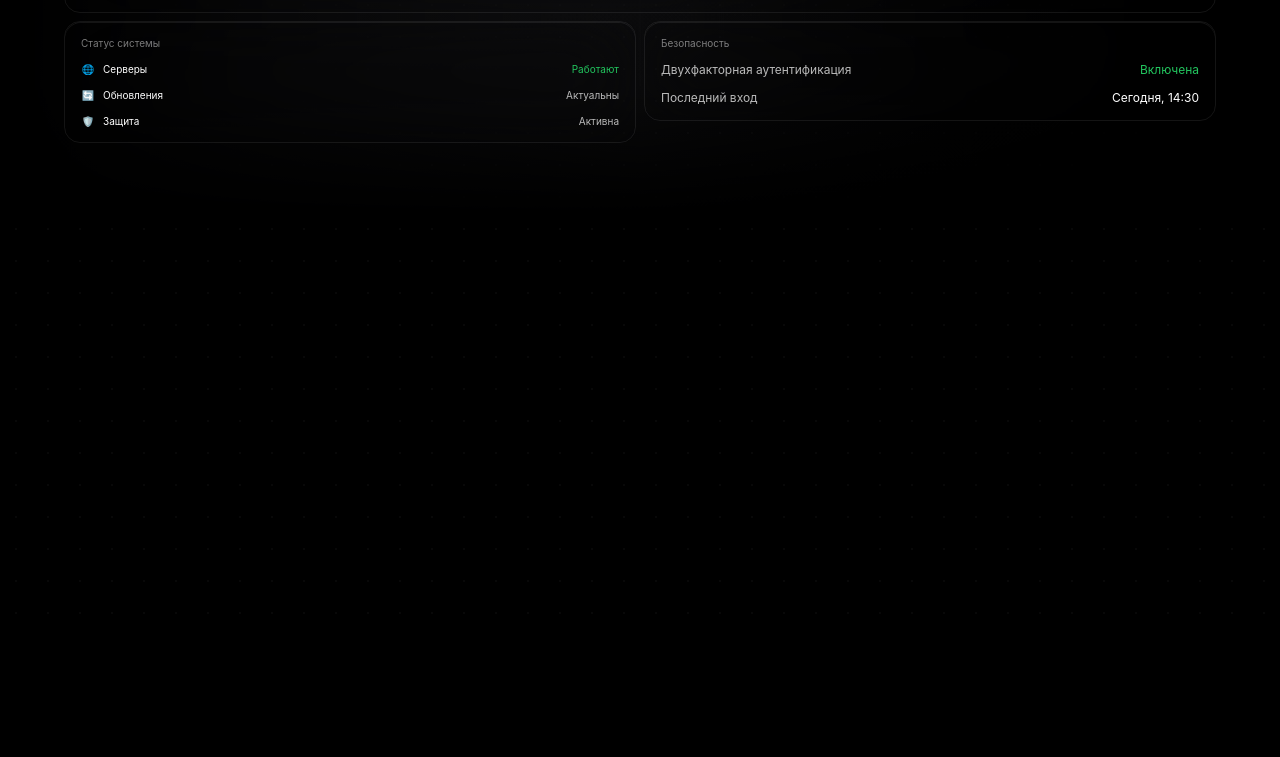
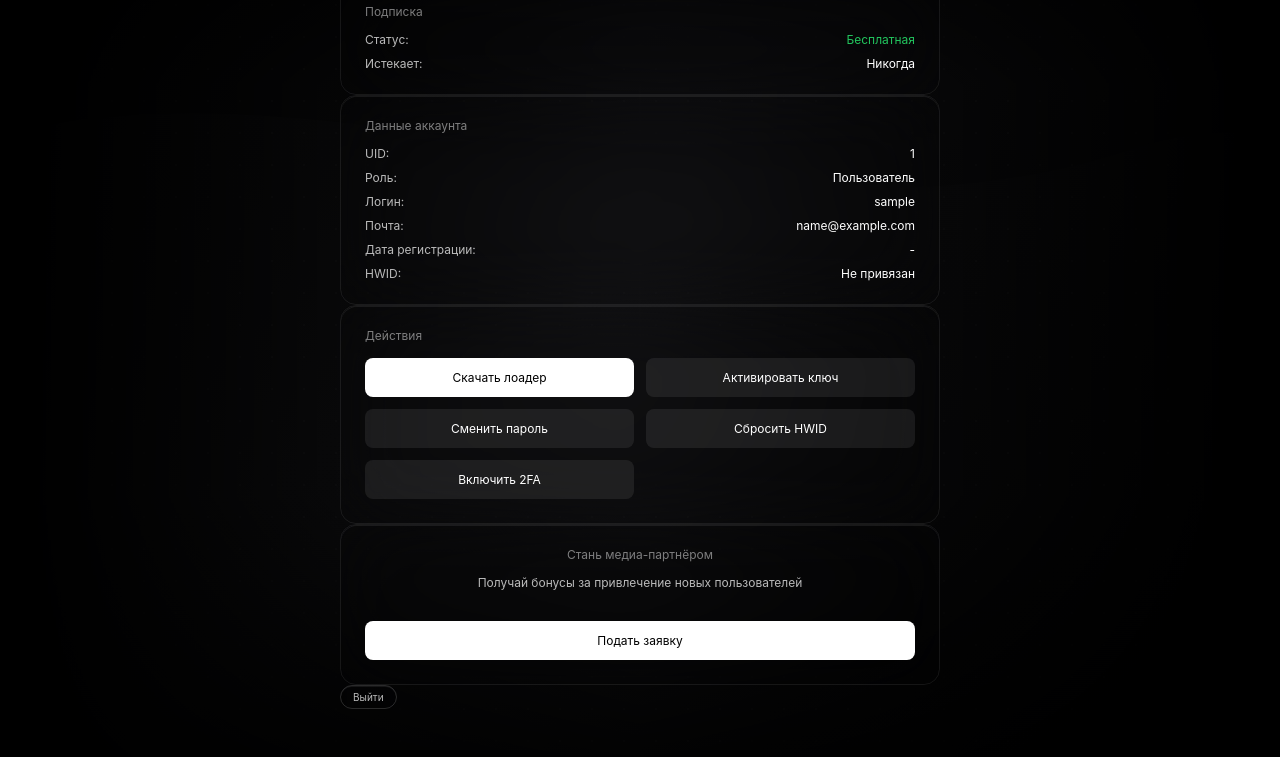
Before and after one commit to torusternal/pitchdlc2, a website: page docs/profile.html in a window 1280 px wide. Shown: the part 171-928 px from the top of the page. Before the commit the page ends 800 px from the top, so only its background shows below. Drawn offline with Linux system fonts and the light colour scheme; sample sign-in values are in the browser's storage.

Commit message:
Redesign profile page according to new design

```diff
--- a/docs/profile.html
+++ b/docs/profile.html
@@ -46,8 +46,8 @@
     </nav>
   </div>
 
-  <!-- Dashboard Section -->
-  <section class="dash-section">
+  <!-- Profile Section -->
+  <section class="profile-section">
     <div class="auth-bg">
       <svg id="auth-ribbons" viewBox="0 0 1440 885" preserveAspectRatio="none">
         <defs>
@@ -59,67 +59,75 @@
         <path fill="url(#authGrad1)" d="M0,300 C400,200 800,400 1200,300 C1400,250 1440,350 1440,350 L1440,885 L0,885 Z" opacity="0.5"/>
       </svg>
     </div>
-    <div class="dash-content">
-      <!-- Profile Card -->
-      <div class="glass-card dash-profile">
-        <div class="dash-profile-left">
-          <div class="dash-avatar" id="userAvatar" onclick="changeAvatar()" style="background: linear-gradient(135deg, #667eea 0%, #764ba2 100%); cursor: pointer; position: relative;">
-            <div style="position: absolute; bottom: 0; right: 0; width: 24px; height: 24px; background: #4facfe; border-radius: 50%; display: flex; align-items: center; justify-content: center; font-size: 12px;">📷</div>
+    <div class="profile-content">
+      <h1 class="profile-title">Аккаунт</h1>
+
+      <!-- Subscription Card -->
+      <div class="glass-card profile-card">
+        <h2 class="card-title">Подписка</h2>
+        <div class="subscription-info">
+          <div class="sub-status">
+            <span class="sub-label">Статус:</span>
+            <span class="sub-value free">Бесплатная</span>
           </div>
-          <input type="file" id="avatarInput" accept="image/*" style="display: none;" onchange="handleAvatarChange(this)">
-          <div class="dash-user-text">
-            <span class="dash-username">User123</span>
+          <div class="sub-expiry">
+            <span class="sub-label">Истекает:</span>
+            <span class="sub-value">Никогда</span>
           </div>
-        </div>
-        <div class="dash-profile-stats">
-          <a href="index.html" class="btn btn-ghost" onclick="logout()">Выйти</a>
         </div>
       </div>
 
-      <div class="dash-columns">
-        <!-- Left Column -->
-        <div class="dash-col">
-          <!-- Status Card -->
-          <div class="glass-card dash-card">
-            <span class="dash-card-label">Статус системы</span>
-            <div class="dash-card-body">
-              <div class="dash-row">
-                <span class="dash-row-icon">🌐</span>
-                <span class="dash-row-text">Серверы</span>
-                <span class="dash-row-status online">Работают</span>
-              </div>
-              <div class="dash-row">
-                <span class="dash-row-icon">🔄</span>
-                <span class="dash-row-text">Обновления</span>
-                <span class="dash-row-val">Актуальны</span>
-              </div>
-              <div class="dash-row">
-                <span class="dash-row-icon">🛡️</span>
-                <span class="dash-row-text">Защита</span>
-                <span class="dash-row-val">Активна</span>
-              </div>
-            </div>
+      <!-- Account Data Card -->
+      <div class="glass-card profile-card">
+        <h2 class="card-title">Данные аккаунта</h2>
+        <div class="account-data">
+          <div class="data-row">
+            <span class="data-label">UID:</span>
+            <span class="data-value" id="userUid">-</span>
           </div>
-        </div>
-
-        <!-- Right Column -->
-        <div class="dash-col">
-          <!-- Security Card -->
-          <div class="glass-card dash-card">
-            <span class="dash-card-label">Безопасность</span>
-            <div class="dash-card-body">
-              <div class="dash-info-row">
-                <span>Двухфакторная аутентификация</span>
-                <span style="color: #22c55e;">Включена</span>
-              </div>
-              <div class="dash-info-row">
-                <span>Последний вход</span>
-                <span>Сегодня, 14:30</span>
-              </div>
-            </div>
+          <div class="data-row">
+            <span class="data-label">Роль:</span>
+            <span class="data-value" id="userRole">Пользователь</span>
+          </div>
+          <div class="data-row">
+            <span class="data-label">Логин:</span>
+            <span class="data-value" id="userLogin">-</span>
+          </div>
+          <div class="data-row">
+            <span class="data-label">Почта:</span>
+            <span class="data-value" id="userEmail">-</span>
+          </div>
+          <div class="data-row">
+            <span class="data-label">Дата регистрации:</span>
+            <span class="data-value" id="userRegDate">-</span>
+          </div>
+          <div class="data-row">
+            <span class="data-label">HWID:</span>
+            <span class="data-value" id="userHwid">Не привязан</span>
           </div>
         </div>
       </div>
+
+      <!-- Actions Card -->
+      <div class="glass-card profile-card">
+        <h2 class="card-title">Действия</h2>
+        <div class="actions-grid">
+          <button class="action-btn primary">Скачать лоадер</button>
+          <button class="action-btn secondary">Активировать ключ</button>
+          <button class="action-btn secondary">Сменить пароль</button>
+          <button class="action-btn secondary">Сбросить HWID</button>
+          <button class="action-btn secondary">Включить 2FA</button>
+        </div>
+      </div>
+
+      <!-- Partner Card -->
+      <div class="glass-card profile-card partner-card">
+        <h2 class="card-title">Стань медиа-партнёром</h2>
+        <p class="partner-desc">Получай бонусы за привлечение новых пользователей</p>
+        <button class="action-btn primary">Подать заявку</button>
+      </div>
+
+      <a href="index.html" class="btn btn-ghost" onclick="logout()">Выйти</a>
     </div>
   </section>
 
@@ -130,9 +138,18 @@
       window.location.href = 'login.html';
     }
 
-    // Display username
+    // Display user data
     if (currentUser) {
-      document.querySelector('.dash-username').textContent = currentUser.username;
+      document.getElementById('userUid').textContent = currentUser.id || '-';
+      document.getElementById('userRole').textContent = 'Пользователь';
+      document.getElementById('userLogin').textContent = currentUser.username || '-';
+      document.getElementById('userEmail').textContent = currentUser.email || '-';
+
+      // Format registration date
+      if (currentUser.createdAt) {
+        const regDate = new Date(currentUser.createdAt);
+        document.getElementById('userRegDate').textContent = regDate.toLocaleDateString('ru-RU');
+      }
     }
 
     // Mobile menu toggle
@@ -144,52 +161,11 @@
       mobileMenu.classList.toggle('open');
     });
 
-    // Avatar functions
-    function changeAvatar() {
-      document.getElementById('avatarInput').click();
-    }
-
-    function handleAvatarChange(input) {
-      const file = input.files[0];
-      if (!file) return;
-
-      const reader = new FileReader();
-      reader.onload = function(e) {
-        const avatarData = e.target.result;
-        document.getElementById('userAvatar').style.background = `url(${avatarData}) center/cover`;
-
-        // Save to localStorage
-        const user = JSON.parse(localStorage.getItem('pitch_user') || '{}');
-        user.avatar = avatarData;
-        localStorage.setItem('pitch_user', JSON.stringify(user));
-
-        // Update in users array too
-        const users = JSON.parse(localStorage.getItem('pitch_users') || '[]');
-        const userIndex = users.findIndex(u => u.email === user.email);
-        if (userIndex >= 0) {
-          users[userIndex].avatar = avatarData;
-          localStorage.setItem('pitch_users', JSON.stringify(users));
-        }
-      };
-      reader.readAsDataURL(file);
-    }
-
-    // Load avatar on page load
-    function loadAvatar() {
-      const user = JSON.parse(localStorage.getItem('pitch_user') || '{}');
-      if (user.avatar) {
-        document.getElementById('userAvatar').style.background = `url(${user.avatar}) center/cover`;
-      }
-    }
-
     // Logout function
     function logout() {
       localStorage.removeItem('pitch_user');
       window.location.href = 'index.html';
     }
-
-    // Load avatar when page loads
-    loadAvatar();
   </script>
 </body>
 </html>
--- a/docs/style.css
+++ b/docs/style.css
@@ -384,3 +384,31 @@ img{max-width:100%;display:block}
 .dash-profile{flex-direction:column;align-items:flex-start}
 .dash-profile-stats{flex-wrap:wrap;gap:12px}
 }
+
+/* Profile Section */
+.profile-section{min-height:100vh;padding:120px var(--padding-x) 48px;max-width:var(--max-width);flex-direction:column;gap:32px;margin:0 auto;display:flex;position:relative;overflow:hidden;box-shadow:0 80px 80px -40px #000}
+.profile-content{flex-direction:column;gap:24px;width:100%;max-width:600px;margin:0 auto;z-index:1;position:relative}
+.profile-title{color:var(--text-primary);font-size:32px;font-weight:600;line-height:1}
+.profile-card{flex-direction:column;gap:16px;padding:24px;display:flex;transition:border-color .3s}
+.profile-card>*{z-index:1;position:relative}
+.card-title{color:var(--text-tertiary);font-size:12px;font-weight:400}
+.subscription-info{flex-direction:column;gap:12px;display:flex}
+.sub-status,.sub-expiry{justify-content:space-between;align-items:center;font-size:12px;display:flex}
+.sub-label{color:var(--text-secondary)}
+.sub-value.free{color:#22c55e}
+.account-data{flex-direction:column;gap:12px;display:flex}
+.data-row{justify-content:space-between;align-items:center;font-size:12px;display:flex}
+.data-label{color:var(--text-secondary)}
+.data-value{color:var(--text-primary)}
+.actions-grid{grid-template-columns:repeat(2,1fr);gap:12px;display:grid}
+.action-btn{font-family:var(--font);color:var(--text-primary);background:var(--border-tertiary);border:none;border-radius:8px;padding:12px 16px;font-size:12px;cursor:pointer;transition:background .3s}
+.action-btn:hover{background:var(--border-secondary)}
+.action-btn.primary{background:var(--text-brand);color:var(--text-action)}
+.action-btn.primary:hover{background:var(--text-secondary)}
+.partner-card{text-align:center}
+.partner-desc{color:var(--text-secondary);font-size:12px;margin-bottom:16px}
+
+@media (width<=768px){
+.profile-section{padding:80px var(--padding-x) 48px}
+.actions-grid{grid-template-columns:1fr}
+}
```
